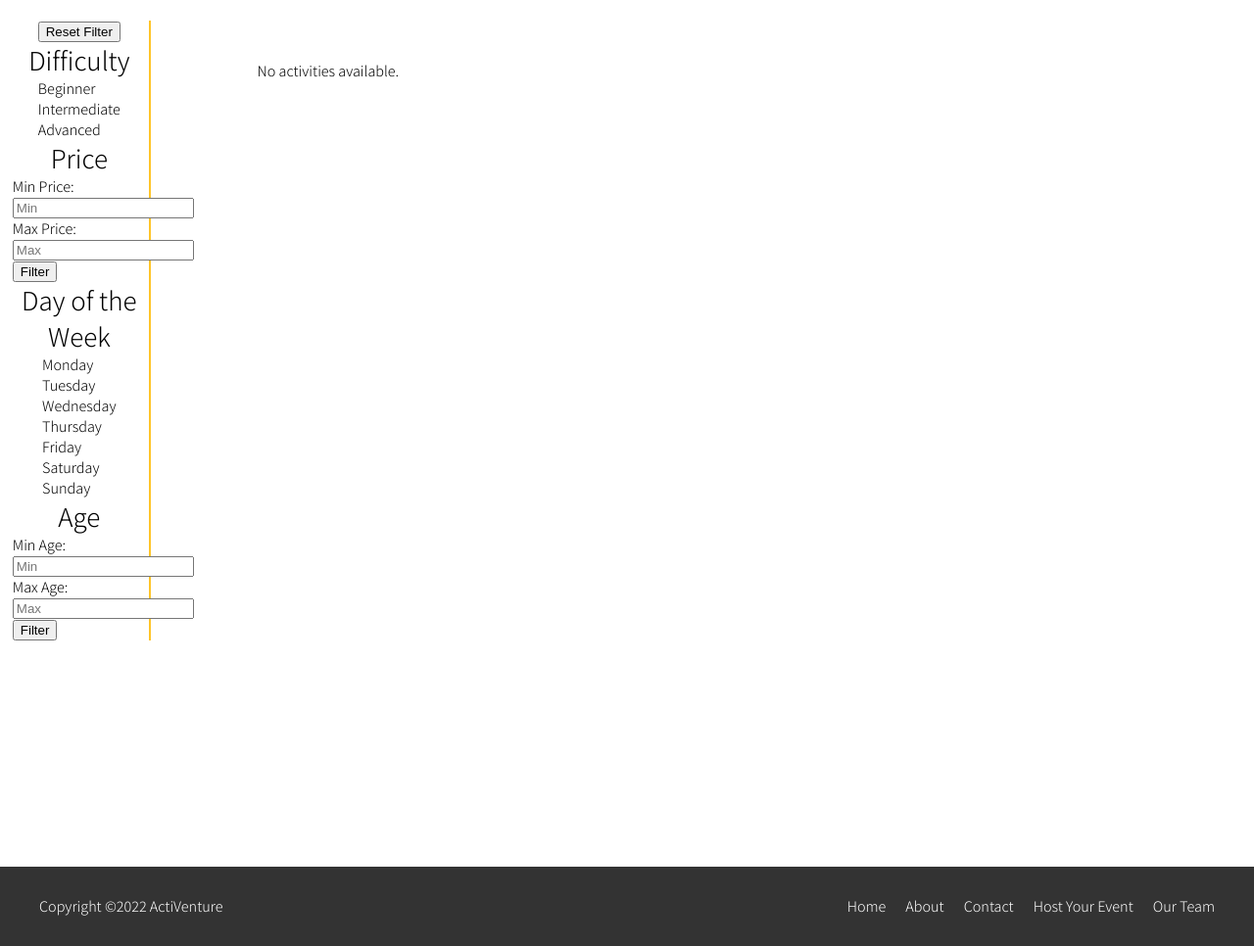
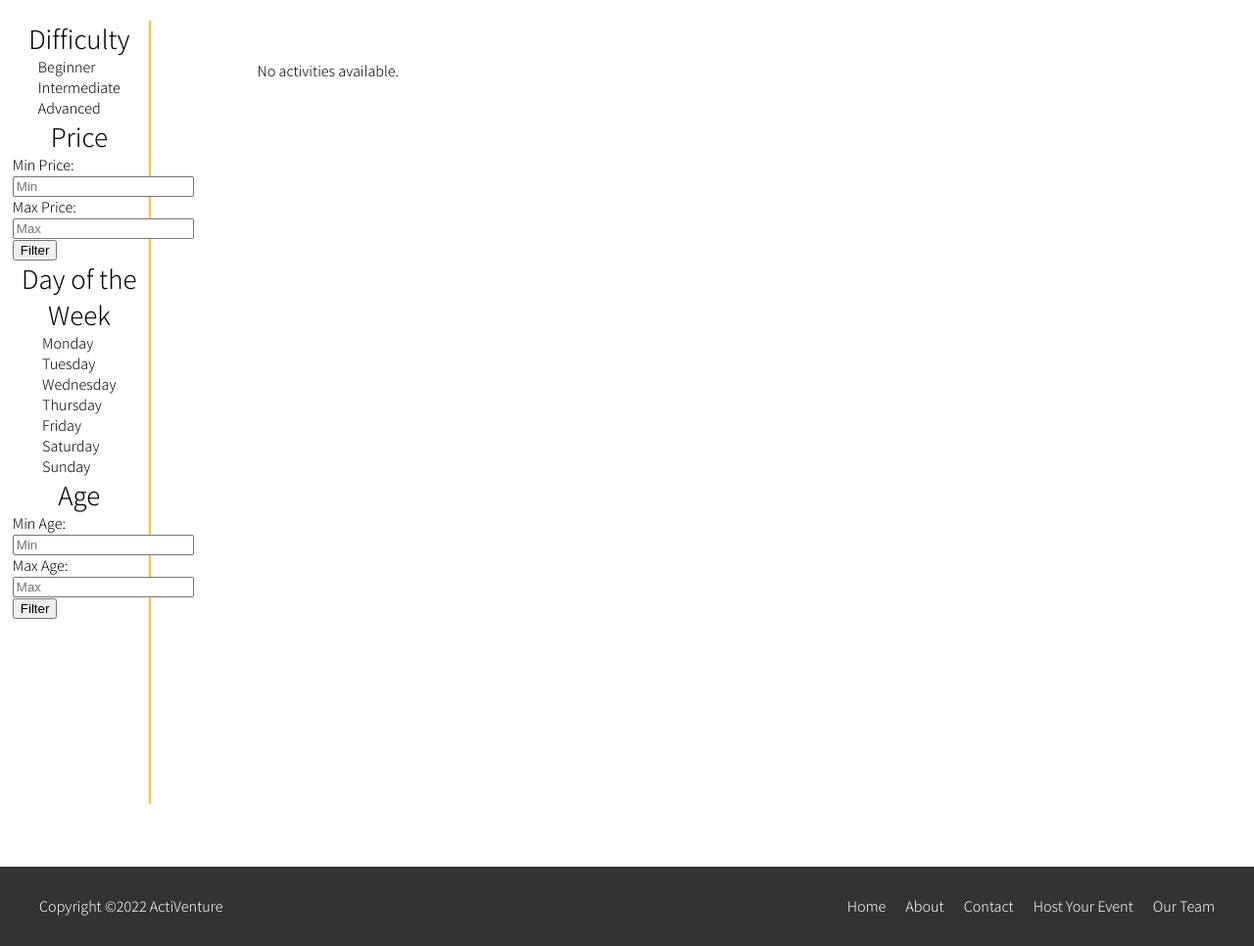
Before and after one commit to NightShift3201/activityconnect, a Django app: page /home/ in a window 1280 px wide. Shown: the part 158-1124 px from the top of the page at 98% size. Run offline with Django 4.2, Linux system fonts and the light colour scheme; data that the repository does not hold is empty.

Commit message:
reset filter styling + js to appear only if filters

```diff
--- a/main/static/main/main.css
+++ b/main/static/main/main.css
@@ -261,6 +261,8 @@ body {
   width: 12%;
   height: 800px;
   float: left;
+  display: flex;
+  justify-content: center;
 }
 .sidebar h2{
   font-weight: 500;
@@ -278,6 +280,42 @@ body {
   text-decoration: underline;
   color: black;
 }
+
+.sidebar .button-wrapper {
+  margin: auto;
+  width: 80%;
+  height: 30px;
+  background-color: #ffc428;
+  display: flex;
+  align-items: center;
+  border-radius: 5px;
+  justify-content: space-between;
+  margin-bottom: 20px;
+  margin-top: 20px;
+
+}
+
+.button-wrapper p {
+  margin-left: 10%;
+}
+
+
+
+#reset-filter-btn {
+  float:right;
+  width:15px;
+  height:15px;
+  border-width:0px;
+  border-radius:100%;
+  background: -webkit-linear-gradient(-45deg, transparent 0%, transparent 46%, white 46%,  white 56%,transparent 56%, transparent 100%), -webkit-linear-gradient(45deg, transparent 0%, transparent 46%, white 46%,  white 56%,transparent 56%, transparent 100%);
+  background-color:#ffc428;
+  cursor: pointer;
+  margin-right: 10%;
+}
+
+
+
+
 
 .content {
   background-color: white;
--- a/main/static/main/main.js
+++ b/main/static/main/main.js
@@ -38,10 +38,17 @@ document.getElementById("age-form").onsubmit = function() {
     if (existingQuery.length === 0) {
       window.location.search = "?" + newQuery;
     } else {
-      window.location.search = existingQuery + newQuery;
+      window.location.search = newQuery;
     }
     return false;
   };
+
+  const queryString = window.location.search;
+  const urlParams = new URLSearchParams(queryString);
+
+  if (!urlParams.toString()) {
+    document.getElementById("reset-filter-div").style.display = "none";
+  }
 
 
 
--- a/main/templates/main/home.html
+++ b/main/templates/main/home.html
@@ -93,7 +93,10 @@
 
     <div class = "sidebar">
         <div class="content">
-          <button type="button" id="reset-filter-btn">Reset Filter</button>
+          <div class="button-wrapper" id="reset-filter-div">
+            <p>Reset Filter</p>
+            <button type="button" id="reset-filter-btn"></button>
+          </div>
             <div class = "indenter">
               <h2 class = "topic">Difficulty</h2>
               <div class="contentOf">
```
